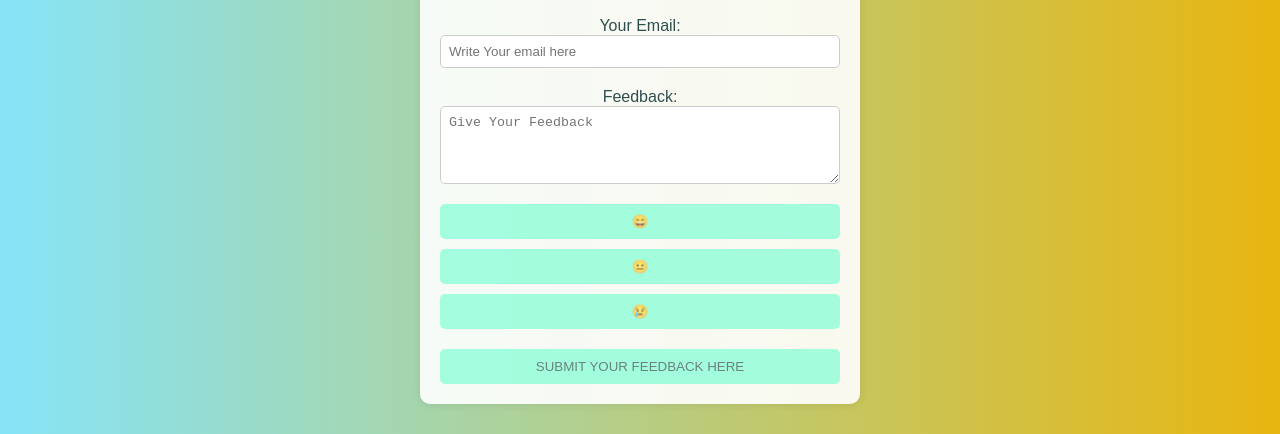
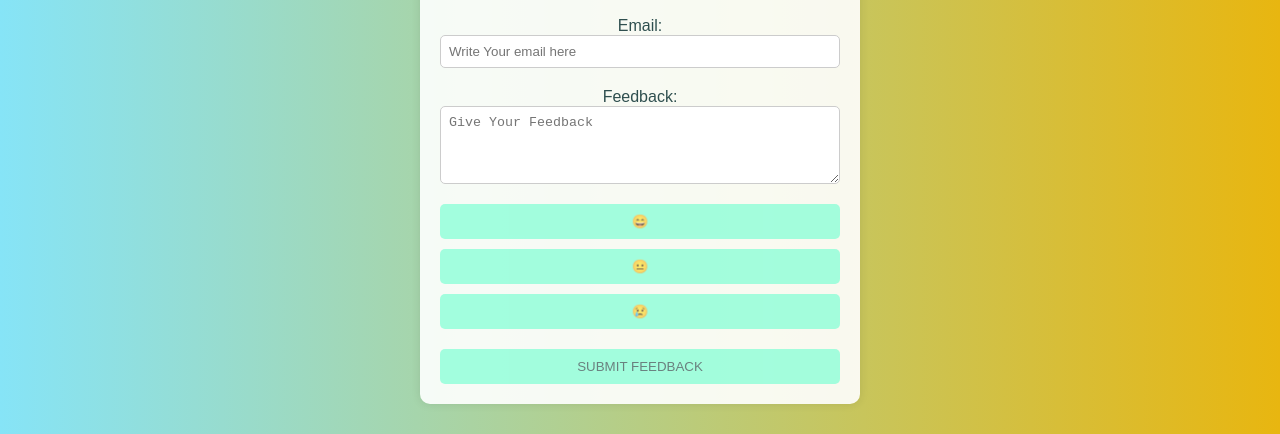
Before and after one commit to yudigarg3043/Currency-converter-SCM1.3-, a plain HTML site: page Feedback Page.html in a window 1280 px wide. Shown: the part 274-708 px from the top of the page. Drawn offline with Linux system fonts and the light colour scheme.

Commit message:
Commit on Feedback

```diff
--- a/Feedback Page.html
+++ b/Feedback Page.html
@@ -15,7 +15,7 @@
             <label for="name">Full Name:</label>
             <input type="text" id="name" name="name" placeholder="Write Your Full Name">
 
-            <label for="email">Your Email:</label>
+            <label for="email">Email:</label>
             <input type="email" id="email" name="email" placeholder="Write Your email here">
 
             <label for="feedback">Feedback:</label>
@@ -27,7 +27,7 @@
 
             <div id="feedback-message" style="margin-top: 10px;"></div>
             <form action="Homepage.html">
-                <button onclick="window.location.href='HomePage.html';">SUBMIT YOUR FEEDBACK HERE</button>
+                <button onclick="window.location.href='HomePage.html';">SUBMIT FEEDBACK</button>
             </form>
             </form>
     </div>
```
